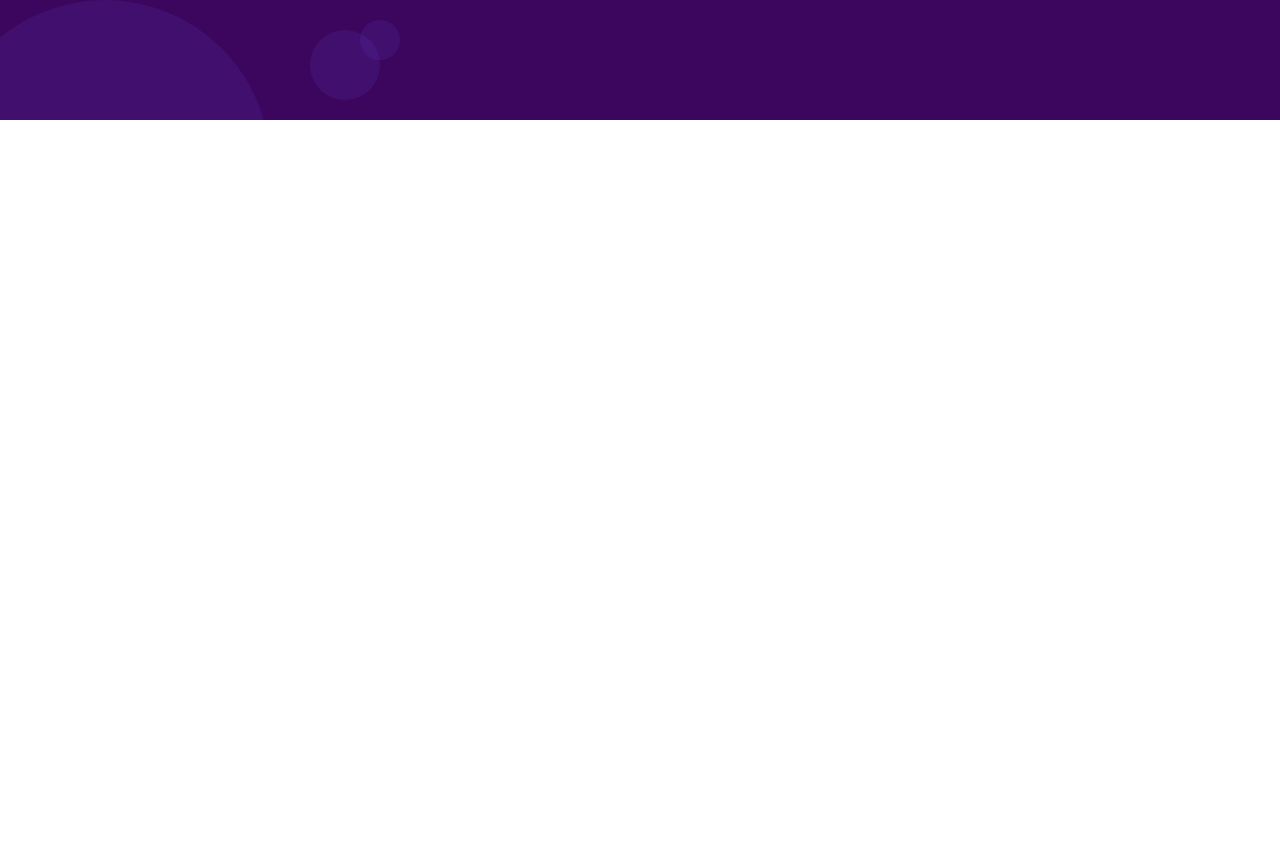
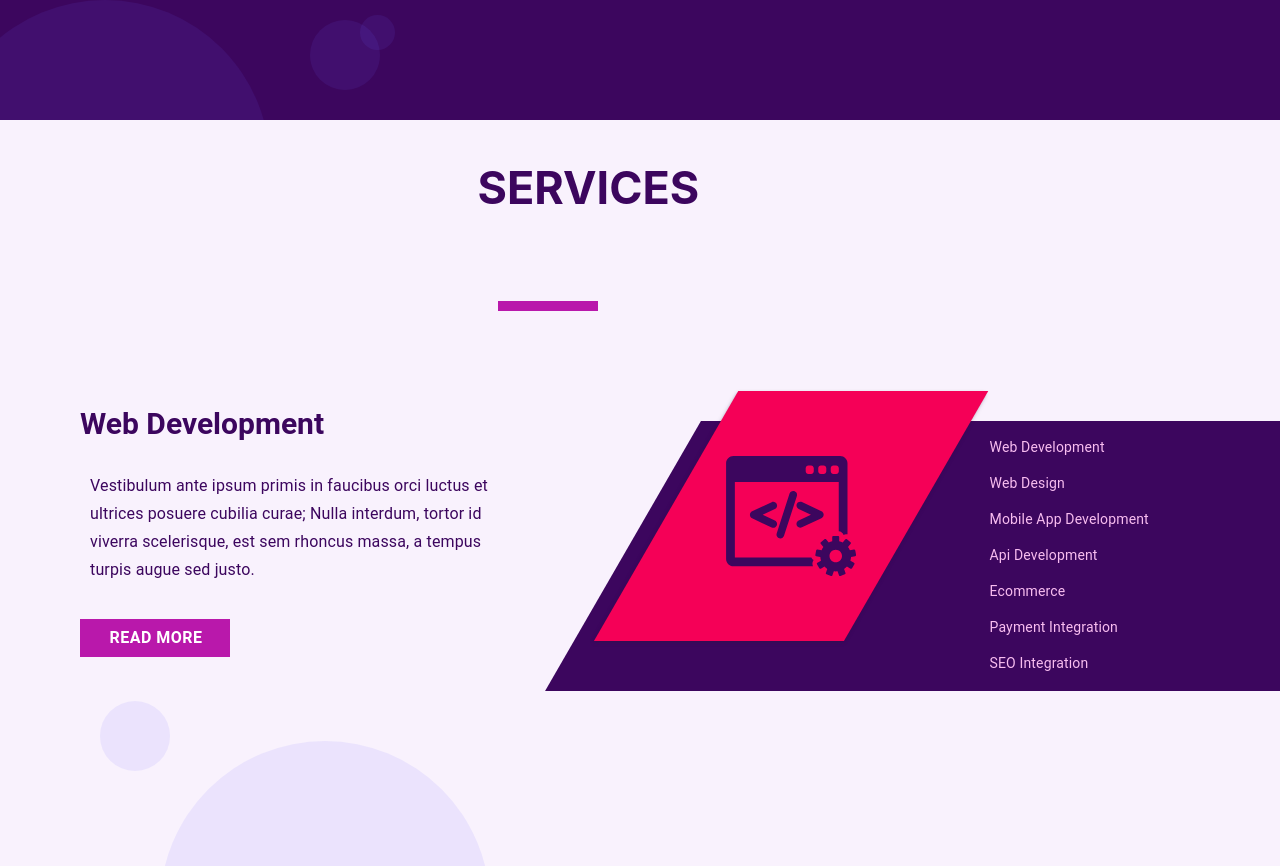
Before and after one commit to exezick/ourteamdev, a React (Create React App) app in the folder frontend/: page / in a window 1280 px wide. Shown: the part 700-1566 px from the top of the page. Before the commit the page ends 820 px from the top, so only its background shows below. Built offline with nearby package versions, Linux system fonts and the light colour scheme.

Commit message:
Home page - Services

```diff
--- a/frontend/src/App.css
+++ /dev/null
@@ -1,38 +0,0 @@
-.App {
-  text-align: center;
-}
-
-.App-logo {
-  height: 40vmin;
-  pointer-events: none;
-}
-
-@media (prefers-reduced-motion: no-preference) {
-  .App-logo {
-    animation: App-logo-spin infinite 20s linear;
-  }
-}
-
-.App-header {
-  background-color: #282c34;
-  min-height: 100vh;
-  display: flex;
-  flex-direction: column;
-  align-items: center;
-  justify-content: center;
-  font-size: calc(10px + 2vmin);
-  color: white;
-}
-
-.App-link {
-  color: #61dafb;
-}
-
-@keyframes App-logo-spin {
-  from {
-    transform: rotate(0deg);
-  }
-  to {
-    transform: rotate(360deg);
-  }
-}
--- a/frontend/src/layouts/home/Banner.js
+++ b/frontend/src/layouts/home/Banner.js
@@ -4,6 +4,7 @@ import Card from '@material-ui/core/Card'
 import Typography from '@material-ui/core/Typography'
 import Button from '@material-ui/core/Button'
 import HomeBannerSVG from '../../assets/svg/home-banner.svg'
+import '../../styles/banner.css'
 
 const useStyles = makeStyles(() =>
   createStyles({
@@ -22,7 +23,7 @@ const useStyles = makeStyles(() =>
       display: 'flex',
       flexDirection: 'column',
       width: '45%',
-      paddingTop: 90,
+      paddingTop: 80,
       paddingLeft: 80,
       textAlign: 'left',
       marginTop: 70,
@@ -38,7 +39,7 @@ const useStyles = makeStyles(() =>
     subtitle: {
       fontSize: 18,
       color: '#FFF',
-      width: '85%',
+      width: '79%',
       paddingLeft: 10,
       marginTop: 30,
     },
@@ -49,7 +50,7 @@ const useStyles = makeStyles(() =>
       marginRight: 60,
     },
     btnshire: {
-      width: 250,
+      width: 240,
       marginTop: 60,
       paddingLeft: 10,
       borderRadius: 0,
@@ -86,19 +87,19 @@ const useStyles = makeStyles(() =>
       opacity: '10%',
       borderRadius: '100%',
       position: 'absolute',
-      marginTop: -90,
+      marginTop: -100,
       marginLeft: 40,
       zIndex: 2,
     },
     circularbg3: {
-      width: 40,
-      height: 40,
+      width: 35,
+      height: 35,
       backgroundColor: '#6C63FF',
       display: 'inline-block',
       opacity: '10%',
       borderRadius: '100%',
       position: 'absolute',
-      marginTop: -100,
+      marginTop: -105,
       marginLeft: 90,
       zIndex: 3,
     },
@@ -129,9 +130,9 @@ function Banner() {
               kinds of business.
             </Typography>
             <Button
-              variant="contained"
+              variant="text"
               disableElevation
-              className={classes.btnshire}
+              className={`${classes.btnshire} btnhire`}
             >
               HIRE US
             </Button>
--- /dev/null
+++ b/frontend/src/layouts/home/Services.js
@@ -0,0 +1,263 @@
+import React from 'react'
+import { createStyles, makeStyles } from '@material-ui/core/styles'
+import Typography from '@material-ui/core/Typography'
+import Grid from '@material-ui/core/Grid'
+import Button from '@material-ui/core/Button'
+import List from '@material-ui/core/List'
+import ListItem from '@material-ui/core/ListItem'
+import ListItemSecondaryAction from '@material-ui/core/ListItemSecondaryAction'
+import ListItemText from '@material-ui/core/ListItemText'
+import Radio from '@material-ui/core/Radio'
+import ServicesWebDevSVG from '../../assets/svg/services-webdev.svg'
+
+const useStyles = makeStyles(() =>
+  createStyles({
+    root: {
+      paddingTop: '10px',
+      height: '92vh',
+      overflowY: 'hidden',
+      background: '#f9f2fd',
+    },
+    titlemain: {
+      alignContent: 'center',
+      textAlign: 'center',
+      justifyContent: 'center',
+      width: '325px',
+    },
+    titleBar: {
+      borderBottom: '10px solid #B918AB',
+      width: '100px',
+      height: '1px',
+      marginTop: '55px',
+      marginLeft: '20px',
+      float: 'left',
+    },
+    titleText: {
+      fontWeight: 'bold',
+      fontSize: '45px',
+      width: 'auto',
+      float: 'left',
+      color: '#3C065E',
+    },
+    continue: {
+      clear: 'both',
+    },
+    details: {
+      display: 'flex',
+      flexDirection: 'column',
+      width: '100%',
+      paddingTop: 80,
+      paddingLeft: 80,
+      textAlign: 'left',
+      marginTop: 0,
+    },
+    title: {
+      fontSize: 30,
+      fontWeight: 'bold',
+      color: '#3C065E',
+    },
+    textTitle: {
+      marginTop: 15,
+    },
+    subtitle: {
+      fontSize: 16,
+      color: '#3C065E',
+      width: '79%',
+      paddingLeft: 10,
+      marginTop: 20,
+    },
+    btnshire: {
+      width: 150,
+      marginTop: 30,
+      paddingLeft: 10,
+      borderRadius: 0,
+      fontSize: 16,
+      fontWeight: 'bold',
+      paddingTop: 5,
+      paddingBottom: 5,
+      background: '#B918AB',
+      border: 0,
+      color: 'white',
+    },
+    skewed: {
+      transform: 'skew(-30deg)',
+      background: '#3C065E',
+      marginLeft: '90px',
+      width: '900px',
+      height: '270px',
+      marginTop: '110px',
+    },
+    skewedContent: {
+      transform: 'skew(30deg, 0deg)',
+    },
+    skewedSVG: {
+      width: '250px',
+      height: '250px',
+      background: '#f50057',
+      float: 'left',
+      marginLeft: '20px',
+      marginTop: '-30px',
+      boxShadow:
+        'rgb(50 50 93 / 25%) 0px 2px 5px -1px, rgb(0 0 0 / 30%) 0px 1px 3px -1px',
+    },
+    noOverflow: {
+      overflowX: 'hidden',
+    },
+    menuRight: {
+      width: 390,
+      marginLeft: 190,
+      color: '#F8BDF0',
+    },
+    menufont: {
+      fontSize: '20px !important',
+    },
+    radiobtn: {
+      color: '#f50057bf',
+    },
+    servicesSVG: {
+      width: 130,
+      transform: 'skew(30deg, 0deg)',
+      color: '#FFF',
+      marginTop: '60px',
+    },
+    zindex: {
+      zIndex: 20,
+      position: 'relative',
+    },
+    circularbg: {
+      width: 330,
+      height: 330,
+      backgroundColor: '#6C63FF',
+      display: 'inline-block',
+      opacity: '10%',
+      borderRadius: '100%',
+      position: 'relative',
+      marginTop: 50,
+      marginLeft: 160,
+      float: 'left',
+      zIndex: 1,
+    },
+    circularbg2: {
+      width: 70,
+      height: 70,
+      backgroundColor: '#6C63FF',
+      display: 'inline-block',
+      opacity: '10%',
+      borderRadius: '100%',
+      position: 'absolute',
+      marginTop: 10,
+      left: 0,
+      marginLeft: 100,
+      zIndex: 2,
+    },
+  }),
+)
+
+function Services() {
+  const classes = useStyles()
+
+  return (
+    <div className={classes.root} align="center">
+      <div className={classes.titlemain} align="center">
+        <h1 className={classes.titleText}>SERVICES</h1>
+        <div className={classes.titleBar}></div>
+        <div className={classes.continue}></div>
+      </div>
+
+      <Grid container spacing={0} className={classes.zindex}>
+        <Grid item xs={5}>
+          <div className={classes.details}>
+            <Typography variant="h3" gutterBottom className={classes.title}>
+              <div className={classes.textTitle}>Web Development</div>
+            </Typography>
+            <Typography
+              variant="subtitle1"
+              gutterBottom
+              className={classes.subtitle}
+            >
+              Vestibulum ante ipsum primis in faucibus orci luctus et ultrices
+              posuere cubilia curae; Nulla interdum, tortor id viverra
+              scelerisque, est sem rhoncus massa, a tempus turpis augue sed
+              justo.
+            </Typography>
+            <Button
+              variant="text"
+              disableElevation
+              className={`${classes.btnshire} btnhire`}
+            >
+              READ MORE
+            </Button>
+          </div>
+        </Grid>
+        <Grid item xs={7} className={classes.noOverflow}>
+          <div className={classes.skewed}>
+            <div className={classes.skewedSVG}>
+              <img
+                src={ServicesWebDevSVG}
+                className={classes.servicesSVG}
+                alt={ServicesWebDevSVG}
+              />
+            </div>
+            <div className={classes.skewedContent}>
+              <List className={classes.menuRight}>
+                <ListItem key="1" dense button>
+                  <ListItemText id="1" primary="Web Development" />
+                  <ListItemSecondaryAction>
+                    <Radio value="1" name="1" className={classes.radiobtn} />
+                  </ListItemSecondaryAction>
+                </ListItem>
+
+                <ListItem key="2" dense button>
+                  <ListItemText id="2" primary="Web Design" />
+                  <ListItemSecondaryAction>
+                    <Radio value="2" name="2" className={classes.radiobtn} />
+                  </ListItemSecondaryAction>
+                </ListItem>
+
+                <ListItem key="3" dense button>
+                  <ListItemText id="3" primary="Mobile App Development" />
+                  <ListItemSecondaryAction>
+                    <Radio value="3" name="3" className={classes.radiobtn} />
+                  </ListItemSecondaryAction>
+                </ListItem>
+
+                <ListItem key="4" dense button>
+                  <ListItemText id="4" primary="Api Development" />
+                  <ListItemSecondaryAction>
+                    <Radio value="4" name="4" className={classes.radiobtn} />
+                  </ListItemSecondaryAction>
+                </ListItem>
+
+                <ListItem key="5" dense button>
+                  <ListItemText id="5" primary="Ecommerce" />
+                  <ListItemSecondaryAction>
+                    <Radio value="5" name="5" className={classes.radiobtn} />
+                  </ListItemSecondaryAction>
+                </ListItem>
+
+                <ListItem key="6" dense button>
+                  <ListItemText id="6" primary="Payment Integration" />
+                  <ListItemSecondaryAction>
+                    <Radio value="6" name="6" className={classes.radiobtn} />
+                  </ListItemSecondaryAction>
+                </ListItem>
+
+                <ListItem key="7" dense button>
+                  <ListItemText id="7" primary="SEO Integration" />
+                  <ListItemSecondaryAction>
+                    <Radio value="7" name="7" className={classes.radiobtn} />
+                  </ListItemSecondaryAction>
+                </ListItem>
+              </List>
+            </div>
+          </div>
+        </Grid>
+      </Grid>
+
+      <div className={classes.circularbg}></div>
+      <div className={classes.circularbg2}></div>
+    </div>
+  )
+}
+
+export default Services
--- a/frontend/src/pages/home/Home.js
+++ b/frontend/src/pages/home/Home.js
@@ -1,9 +1,11 @@
 import Banner from '../../layouts/home/Banner'
+import Services from '../../layouts/home/Services'
 
 function Home() {
   return (
     <div>
       <Banner />
+      <Services />
     </div>
   )
 }
--- /dev/null
+++ b/frontend/src/styles/banner.css
@@ -0,0 +1,5 @@
+.btnhire:hover{
+  background-color: #ee4fe1 !important;
+  -webkit-transition: ease 0.8s;
+  transition: ease 0.8s;
+}
```
Also changed, not shown: frontend/src/assets/svg/services-webdev.svg (added).
